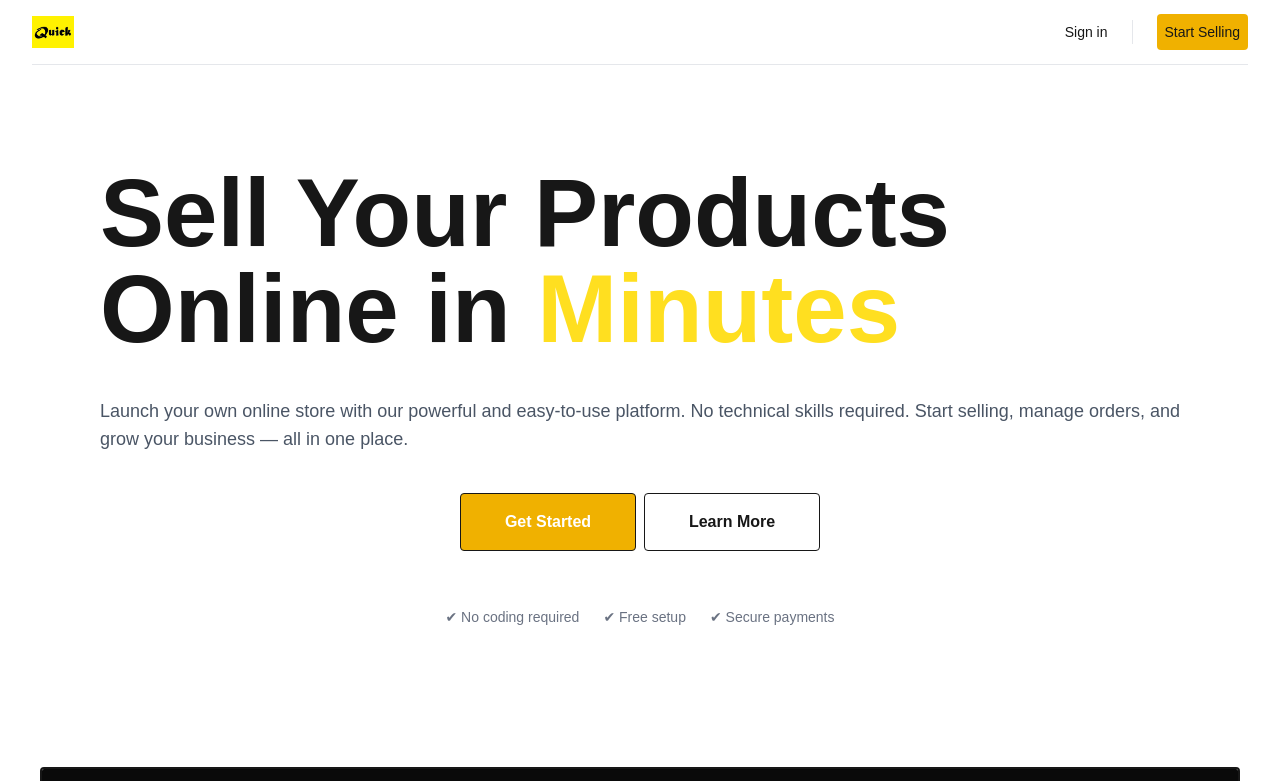
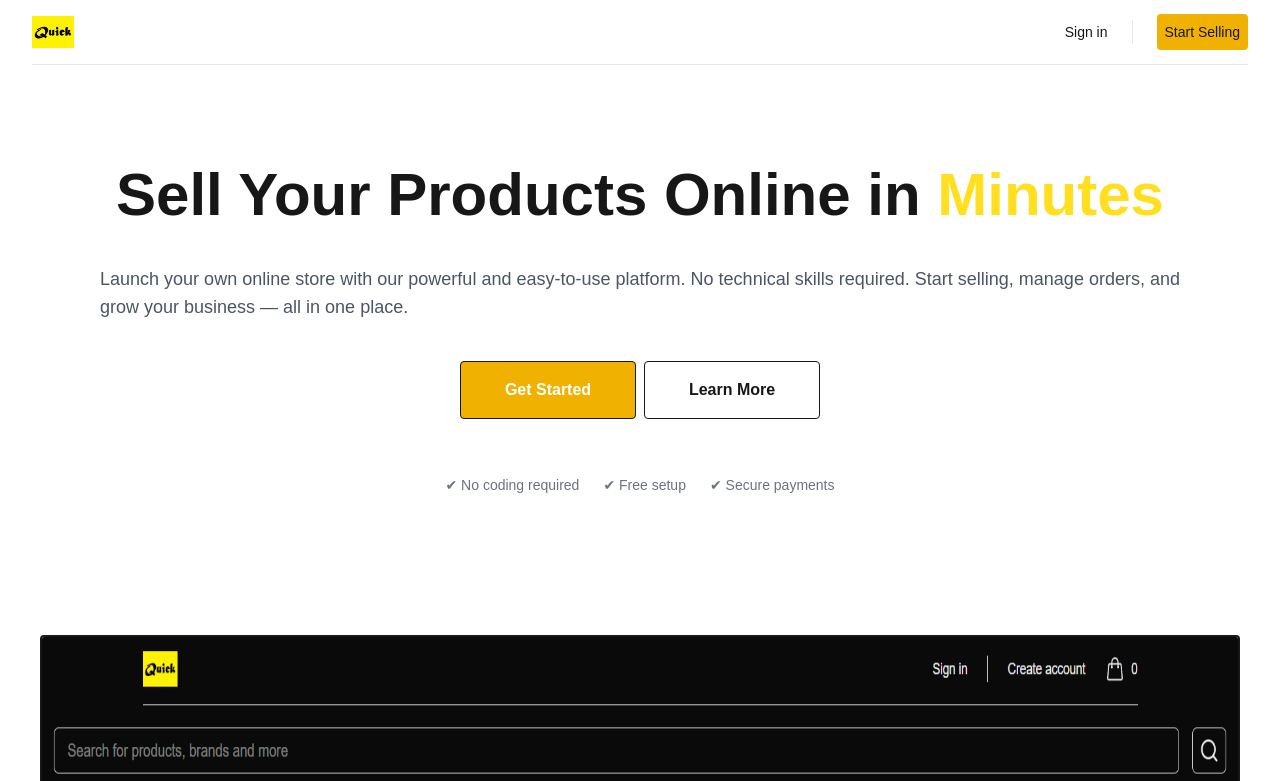
Before and after one commit to joshibhaskar684/E-commerce-frontend-Seller, a Next.js app: page / in a window 1280 px wide. Shown: the top 781 px of the page. Built offline with nearby package versions, Linux system fonts and the light colour scheme.

Commit message:
heading size changed hero section

```diff
--- a/src/components/Home/HomeComponents/HeroSection/HeroSection.jsx
+++ b/src/components/Home/HomeComponents/HeroSection/HeroSection.jsx
@@ -4,7 +4,7 @@ export default function HeroSection() {
 
             <div className=" grid grid-cols-1  p-5 gap-10 ">
                 <div className=" grid grid-cols-1  place-items-center gap-10 md:p-5 lg:p-20">
-                    <h1 className="lg:text-8xl md:text-5xl text-4xl font-bold ">
+                    <h1 className="lg:text-6xl md:text-5xl text-4xl font-bold ">
                         Sell Your Products Online in{" "}
                         <span className="text-yellow-300">Minutes</span>
                     </h1>
```
